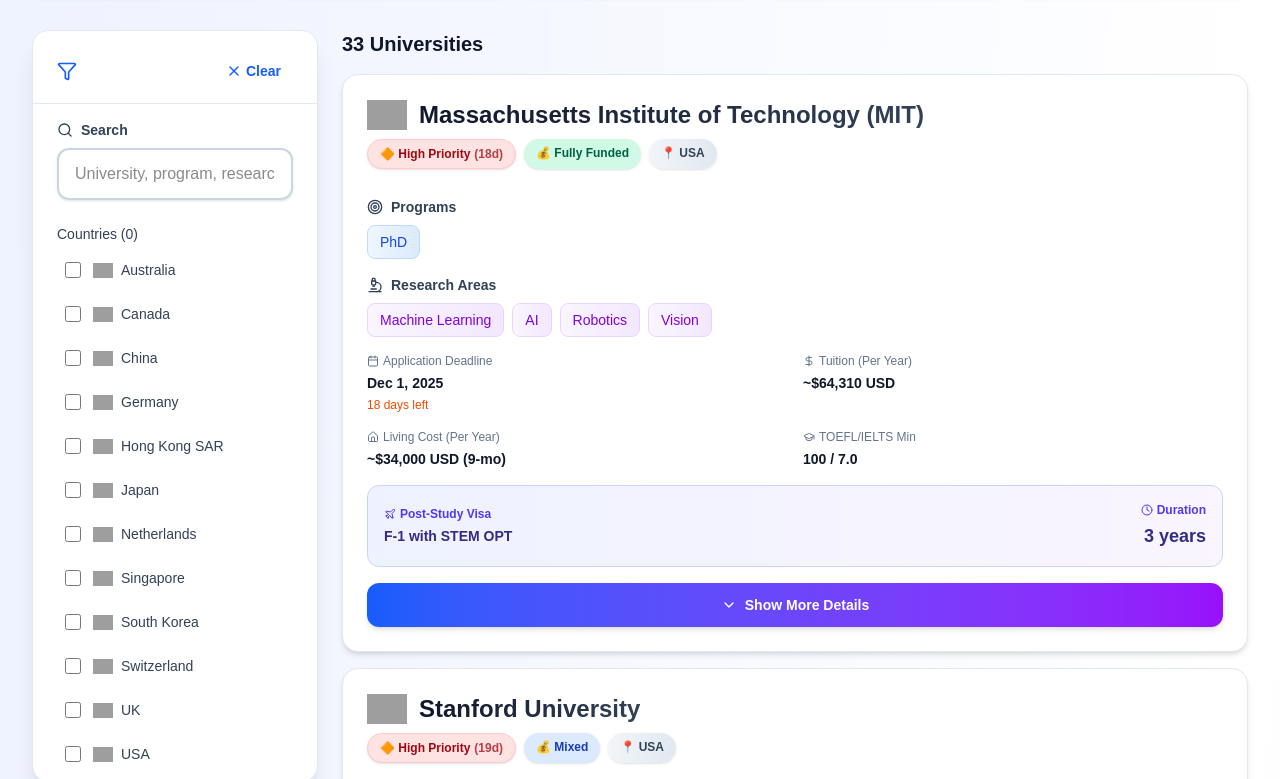
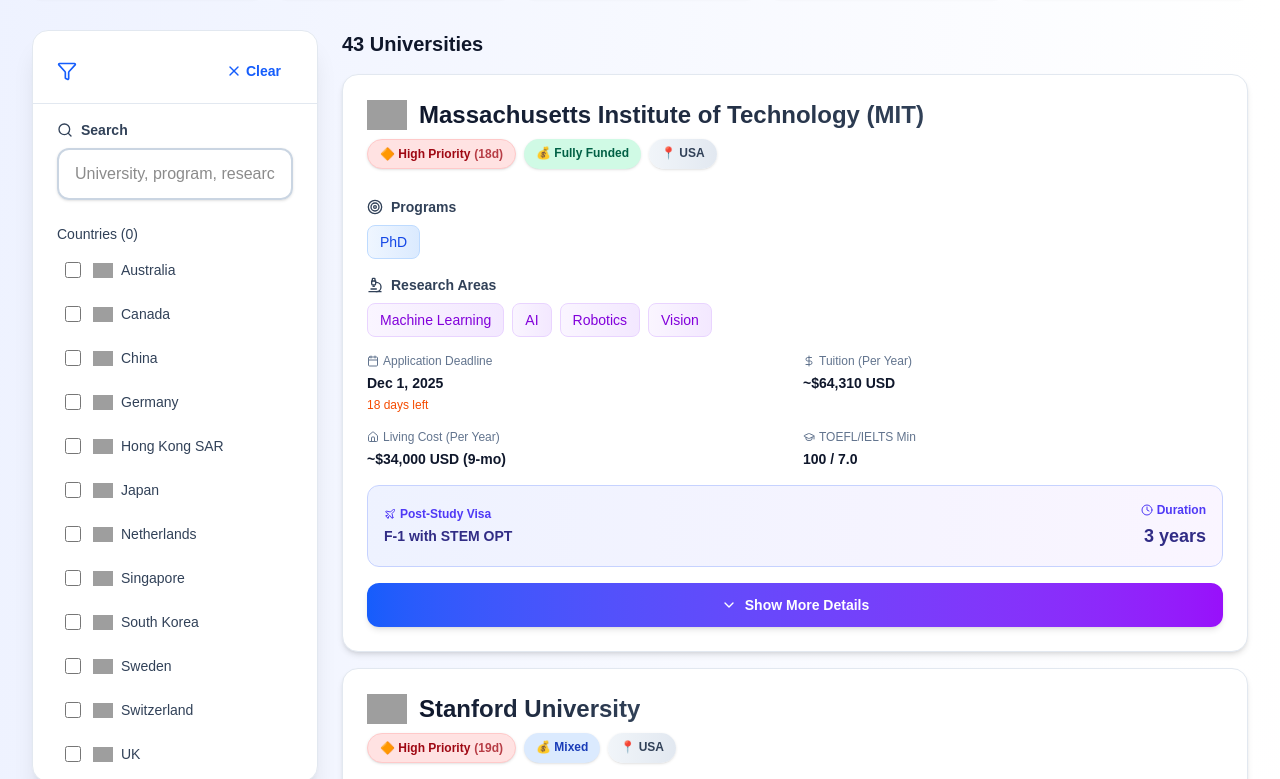
Before and after one commit to Nacnano/study-abroad, a Next.js app: page / in a window 1280 px wide. Shown: the part 321-1100 px from the top of the page. Built offline with nearby package versions, Linux system fonts and the light colour scheme; grey boxes are pictures that could not be loaded.

Commit message:
feat: add more u

```diff
--- a/data/universities.ts
+++ b/data/universities.ts
@@ -926,6 +926,293 @@
     programType: "MS",
     website: "https://www.uva.nl",
   },
+  {
+    id: "cornell",
+    name: "Cornell University",
+    country: "USA",
+    programs: ["PhD", "MS", "MEng"],
+    researchAreas: ["AI", "ML", "Robotics", "NLP", "Theory", "Vision"],
+    applicationDeadline: "Dec 15, 2025 (PhD) / Jan 15, 2026 (MS)",
+    applicationFee: "$105 USD",
+    tuitionPerYear: "~$32,000 USD (MS) / ~$65,000 (PhD, but funded)",
+    livingCostPerYear: "~$25,000 - $33,000 USD",
+    greRequired: "No",
+    toeflIeltsMin: "100 (Speaking 22+) / 7.5",
+    keyDocuments: [
+      "Transcripts",
+      "Statement of Purpose",
+      "CV",
+      "3 Letters of Recommendation",
+    ],
+    scholarships: "PhD: typically fully funded; MS/MEng: limited funding",
+    notes:
+      "Top-tier CS; Ithaca is a college town. MEng is a 1-year professional program.",
+    visaType: "F-1 with STEM OPT",
+    visaDuration: "3 years",
+    fundingType: "Mixed",
+    programType: "Mixed",
+    website: "https://www.cornell.edu",
+  },
+  {
+    id: "princeton",
+    name: "Princeton University",
+    country: "USA",
+    programs: ["PhD", "MSE"],
+    researchAreas: ["Machine Learning", "Theory", "Vision", "NLP", "Systems"],
+    applicationDeadline: "Dec 1, 2025",
+    applicationFee: "$90 USD",
+    tuitionPerYear: "~$62,400 USD",
+    livingCostPerYear: "~$30,000 - $38,000 USD",
+    greRequired: "No",
+    toeflIeltsMin: "100 / 7.5 (speaking score highly valued)",
+    keyDocuments: [
+      "Transcripts",
+      "Statement of Purpose",
+      "CV",
+      "3 Letters of Recommendation",
+    ],
+    scholarships: "PhD: fully funded; MSE: limited funding",
+    notes: "Extremely strong in theory and foundational ML. Very competitive.",
+    visaType: "F-1 with STEM OPT",
+    visaDuration: "3 years",
+    fundingType: "Mixed",
+    programType: "Mixed",
+    website: "https://www.princeton.edu",
+  },
+  {
+    id: "ucsd",
+    name: "University of California, San Diego (UCSD)",
+    country: "USA",
+    programs: ["PhD", "MS"],
+    researchAreas: ["AI", "ML", "Data Science", "Robotics", "HCI", "Vision"],
+    applicationDeadline: "Dec 12, 2025",
+    applicationFee: "$155 USD (International)",
+    tuitionPerYear: "~$39,864 USD (Non-Resident)",
+    livingCostPerYear: "~$28,000 - $36,000 USD",
+    greRequired: "No",
+    toeflIeltsMin: "90 / 7.0",
+    keyDocuments: [
+      "Transcripts",
+      "Statement of Purpose",
+      "CV",
+      "3 Letters of Recommendation",
+    ],
+    scholarships: "PhD: typically funded; MS: funding is rare",
+    notes:
+      "Strong in AI/ML, systems, and data science. Part of the strong UC system.",
+    visaType: "F-1 with STEM OPT",
+    visaDuration: "3 years",
+    fundingType: "Mixed",
+    programType: "Mixed",
+    website: "https://www.ucsd.edu",
+  },
+  {
+    id: "columbia",
+    name: "Columbia University",
+    country: "USA",
+    programs: ["PhD", "MSCS", "MSDS"],
+    researchAreas: ["Data Science", "Machine Learning", "NLP", "Vision"],
+    applicationDeadline: "Dec 15, 2025 (PhD) / Feb 1, 2026 (MS)",
+    applicationFee: "$120 USD",
+    tuitionPerYear: "~$70,000 USD (MS)",
+    livingCostPerYear: "~$35,000 - $45,000 USD (NYC)",
+    greRequired: "No",
+    toeflIeltsMin: "100 / 7.5",
+    keyDocuments: [
+      "Transcripts",
+      "Statement of Purpose",
+      "CV",
+      "3 Letters of Recommendation",
+    ],
+    scholarships: "PhD: funded; MS: very limited, mostly self-funded",
+    notes:
+      "Data Science Institute (DSI) is very strong. High cost of living in NYC.",
+    visaType: "F-1 with STEM OPT",
+    visaDuration: "3 years",
+    fundingType: "Mixed",
+    programType: "Mixed",
+    website: "https://www.columbia.edu",
+  },
+  {
+    id: "usc",
+    name: "University of Southern California (USC)",
+    country: "USA",
+    programs: ["PhD", "MS (AI)", "MS (Data Science)"],
+    researchAreas: ["AI", "NLP", "Robotics", "Machine Learning", "Vision"],
+    applicationDeadline: "Dec 15, 2025",
+    applicationFee: "$90 USD",
+    tuitionPerYear: "~$72,000 USD (MS)",
+    livingCostPerYear: "~$28,000 - $38,000 USD (LA)",
+    greRequired: "No (optional but can be submitted)",
+    toeflIeltsMin: "100 (20 each) / 7.0 (6.5 min)",
+    keyDocuments: [
+      "Transcripts",
+      "Statement of Purpose",
+      "CV",
+      "3 Letters of Recommendation",
+    ],
+    scholarships: "PhD: funded; MS: limited (some departmental awards)",
+    notes:
+      "Information Sciences Institute (ISI) is a major research hub. Strong in applied AI.",
+    visaType: "F-1 with STEM OPT",
+    visaDuration: "3 years",
+    fundingType: "Mixed",
+    programType: "Mixed",
+    website: "https://www.usc.edu",
+  },
+  {
+    id: "purdue",
+    name: "Purdue University",
+    country: "USA",
+    programs: ["PhD", "MS"],
+    researchAreas: [
+      "AI",
+      "Machine Learning",
+      "Security",
+      "Systems",
+      "Robotics",
+    ],
+    applicationDeadline: "Dec 15, 2025",
+    applicationFee: "$75 USD",
+    tuitionPerYear: "~$33,000 USD (Non-Resident)",
+    livingCostPerYear: "~$18,000 - $25,000 USD",
+    greRequired: "No",
+    toeflIeltsMin: "80 / 6.5",
+    keyDocuments: [
+      "Transcripts",
+      "Statement of Purpose",
+      "CV",
+      "3 Letters of Recommendation",
+    ],
+    scholarships: "PhD: funded; MS: limited",
+    notes: "Top-tier engineering school with strong CS. Lower cost of living.",
+    visaType: "F-1 with STEM OPT",
+    visaDuration: "3 years",
+    fundingType: "Mixed",
+    programType: "Mixed",
+    website: "https://www.purdue.edu",
+  },
+  {
+    id: "kth",
+    name: "KTH Royal Institute of Technology",
+    country: "Sweden",
+    programs: ["MSc", "PhD"],
+    researchAreas: ["Machine Learning", "Robotics", "Vision", "AI", "Systems"],
+    applicationDeadline: "Jan 15, 2026",
+    applicationFee: "900 SEK",
+    tuitionPerYear: "~310,000 SEK (Non-EU)",
+    livingCostPerYear: "~120,000 - 150,000 SEK",
+    greRequired: "No",
+    toeflIeltsMin: "90 (Writing 20) / 6.5 (5.5 min)",
+    keyDocuments: [
+      "Transcripts",
+      "Motivation letter",
+      "CV",
+      "References",
+      "Summary Sheet (if required)",
+    ],
+    scholarships: "KTH Scholarship, Swedish Institute (SI) Scholarship",
+    notes:
+      "Top technical university in Sweden. Apply via central 'universityadmissions.se' portal.",
+    visaType: "Residence Permit for Studies / Job Seeking Permit",
+    visaDuration: "1 year (job seeking)",
+    fundingType: "Limited Funding",
+    programType: "Mixed",
+    website: "https://www.kth.se",
+  },
+  {
+    id: "sjtu",
+    name: "Shanghai Jiao Tong University (SJTU)",
+    country: "China",
+    programs: ["MEng", "MSc", "PhD"],
+    researchAreas: ["AI", "Machine Learning", "Robotics", "Systems", "Vision"],
+    applicationDeadline:
+      "Feb 15, 2026 (Scholarship) / Mar 31, 2026 (Self-funded)",
+    applicationFee: "800 RMB",
+    tuitionPerYear: "~28,900 RMB (MEng) / ~45,500 RMB (PhD)",
+    livingCostPerYear: "~$10,000 - $16,000 USD (approx.)",
+    greRequired: "No",
+    toeflIeltsMin: "80 / 6.0",
+    keyDocuments: [
+      "Transcripts",
+      "Statement of Purpose / Research Proposal",
+      "CV",
+      "2 Letters of Recommendation",
+      "Passport",
+    ],
+    scholarships:
+      "Chinese Government Scholarship (CGS), Shanghai Government Scholarship (SGS), SJTU Scholarship",
+    notes:
+      "Part of the C9 League (China's 'Ivy League'). Strong AI focus and joint institutes.",
+    visaType: "Student visa (X) / Work visa (Z)",
+    visaDuration: "Tied to program / job",
+    fundingType: "Mixed",
+    programType: "Mixed",
+    website: "https://en.sjtu.edu.cn",
+  },
+  {
+    id: "anu",
+    name: "Australian National University (ANU)",
+    country: "Australia",
+    programs: ["MSc", "PhD"],
+    researchAreas: ["AI", "Machine Learning", "Data Science", "Robotics"],
+    applicationDeadline: "Oct 31, 2025 (Funding) / Jan 31, 2026 (Regular)",
+    applicationFee: "$100 AUD",
+    tuitionPerYear: "~$52,000 AUD (MSc)",
+    livingCostPerYear: "~$25,000 - $35,000 AUD",
+    greRequired: "No",
+    toeflIeltsMin: "80 (20 each) / 6.5 (6.0 min)",
+    keyDocuments: [
+      "Transcripts",
+      "Statement of Purpose / Research proposal",
+      "CV",
+      "References",
+    ],
+    scholarships:
+      "University Research Scholarship (URS), various departmental awards",
+    notes:
+      "Top-ranked Australian university, strong in research. Southern hemisphere calendar (starts Feb/March).",
+    visaType: "Temporary Graduate Visa / Student visa",
+    visaDuration: "2-3 years (post-study work)",
+    fundingType: "Limited Funding",
+    programType: "Mixed",
+    website: "https://www.anu.edu.au",
+  },
+  {
+    id: "manchester",
+    name: "University of Manchester",
+    country: "UK",
+    programs: ["MSc", "MPhil", "PhD"],
+    researchAreas: [
+      "AI",
+      "Machine Learning",
+      "Data Science",
+      "NLP",
+      "Robotics",
+    ],
+    applicationDeadline:
+      "Rounds (e.g., Round 1 Nov 15, 2025, Round 2 Jan 15, 2026)",
+    applicationFee: "£60 GBP",
+    tuitionPerYear: "~£34,000 GBP (Overseas MSc)",
+    livingCostPerYear: "~£12,000 - £16,000 GBP",
+    greRequired: "No",
+    toeflIeltsMin: "90 (20 each) / 6.5 (6.0 min)",
+    keyDocuments: [
+      "Transcripts",
+      "Personal Statement",
+      "CV",
+      "2 Letters of Recommendation",
+    ],
+    scholarships:
+      "Limited (Departmental awards, President's Doctoral Scholar Award)",
+    notes:
+      "Strong research history (birthplace of the modern computer). Lower cost of living than London.",
+    visaType: "Graduate Route (UK)",
+    visaDuration: "18 months (MS) / 3 years (PhD)",
+    fundingType: "Mixed",
+    programType: "Mixed",
+    website: "https://www.manchester.ac.uk",
+  },
 ];
 
 /**
```
